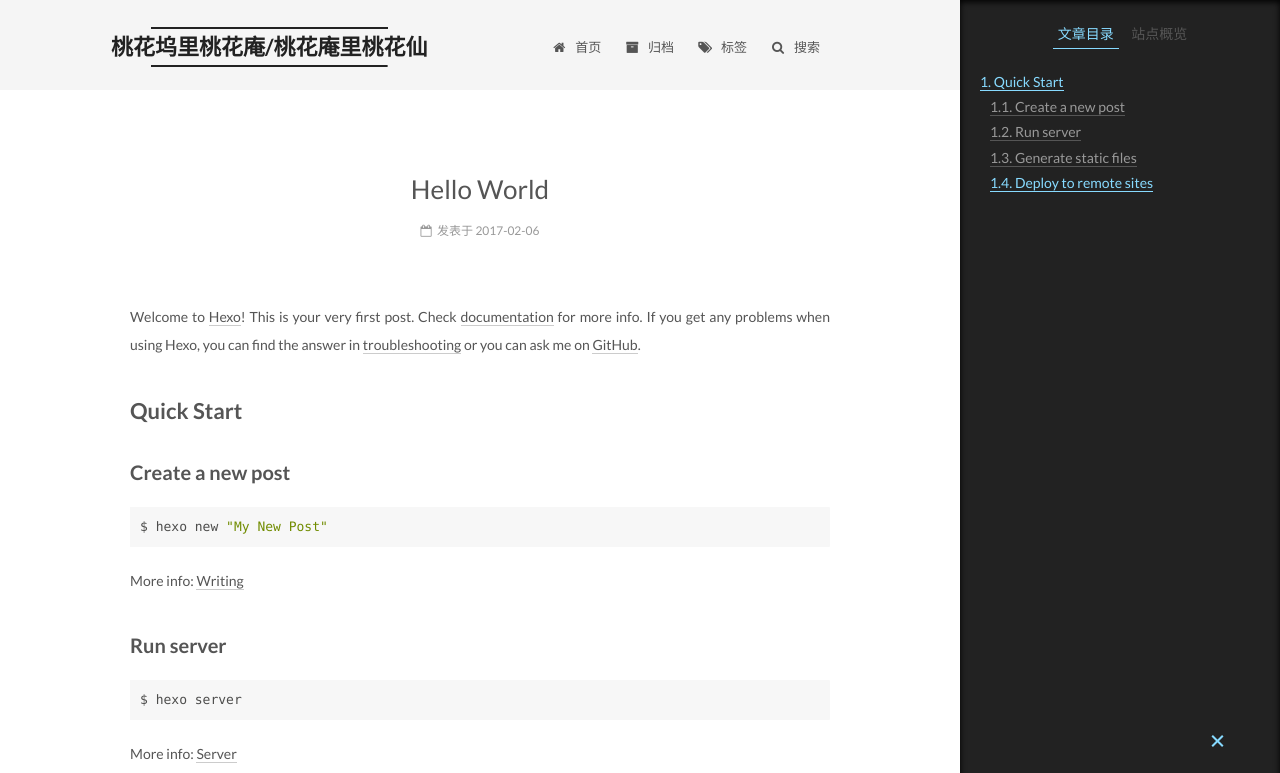
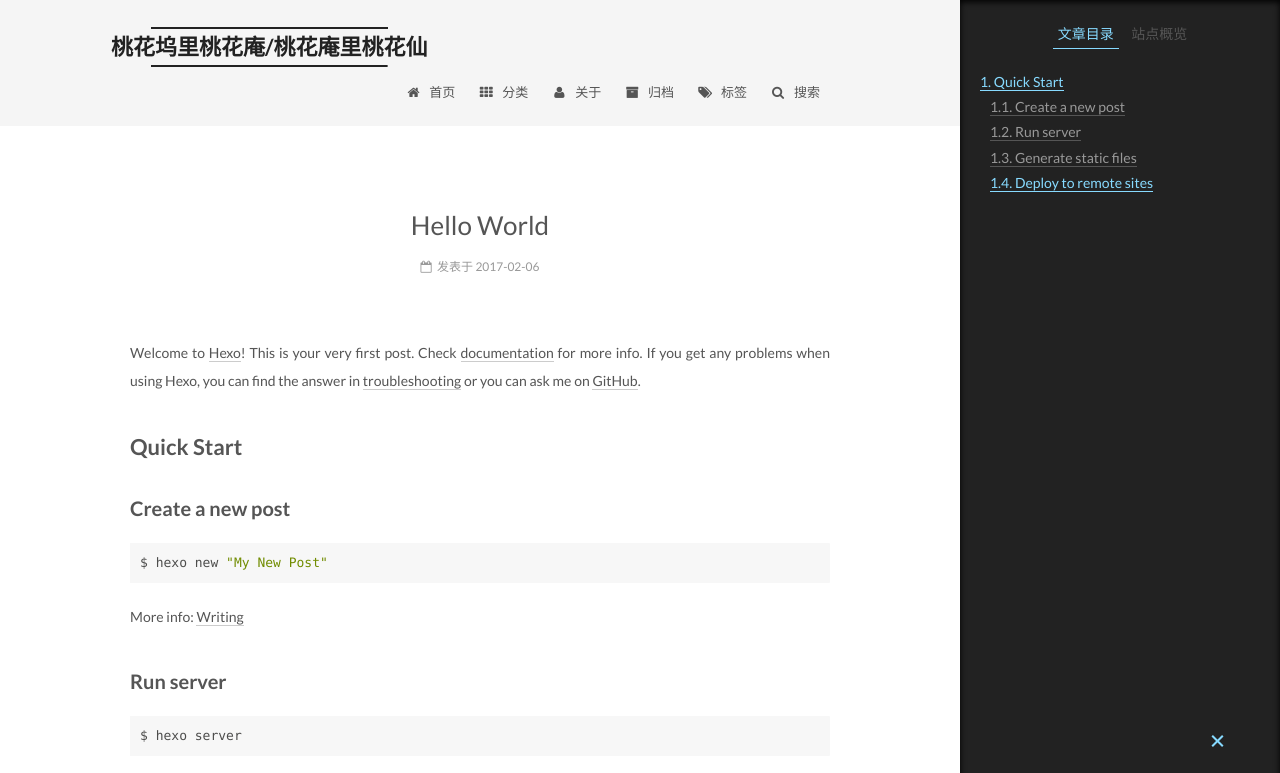
Before and after one commit to Dingxp/Dingxp.github.io, a plain HTML site: page 2017/02/06/hello-world/index.html in a window 1280 px wide. Shown: the top 773 px of the page. Drawn offline with Linux system fonts and the light colour scheme.

Commit message:
Site updated: 2017-02-06 20:58:11

```diff
--- a/2017/02/06/hello-world/index.html
+++ b/2017/02/06/hello-world/index.html
@@ -191,6 +191,26 @@ Quick">
               <i class="menu-item-icon fa fa-fw fa-home"></i> <br />
 
             首页
+          </a>
+        </li>
+
+
+        <li class="menu-item menu-item-categories">
+          <a href="/categories" rel="section">
+
+              <i class="menu-item-icon fa fa-fw fa-th"></i> <br />
+
+            分类
+          </a>
+        </li>
+
+
+        <li class="menu-item menu-item-about">
+          <a href="/about" rel="section">
+
+              <i class="menu-item-icon fa fa-fw fa-user"></i> <br />
+
+            关于
           </a>
         </li>
 
--- a/css/main.css
+++ b/css/main.css
@@ -1685,7 +1685,7 @@ pre .javascript .function {
   width: 4px;
   height: 4px;
   border-radius: 50%;
-  background: #ff29ff;
+  background: #464d50;
 }
 .links-of-blogroll {
   font-size: 13px;
```
Also changed, not shown: archives/2017/02/index.html (+20 -0 lines), archives/2017/index.html (+20 -0 lines), archives/index.html (+20 -0 lines), index.html (+20 -0 lines).
